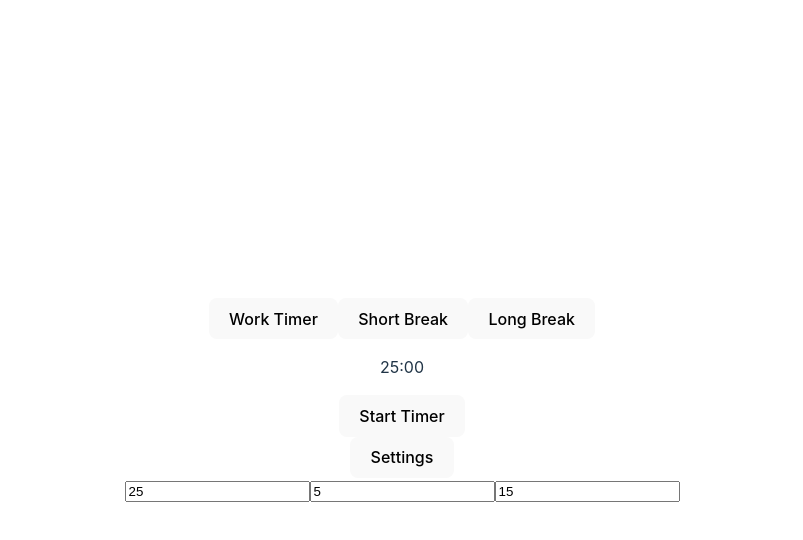
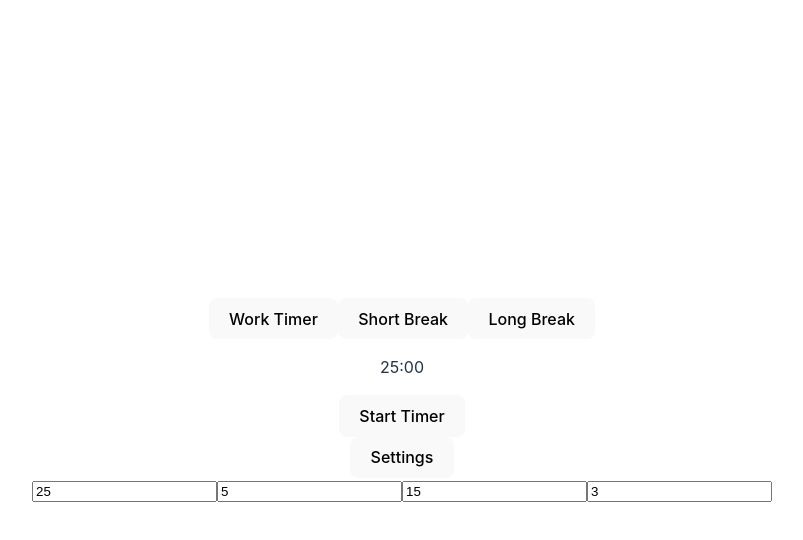
Before and after one commit to John-Ericksen/PomoTimer, a React (Vite) app: page / in a window 1280 px wide. Both pictures are taken after a click on the button "Settings". Shown: the top 540 px of the page, without its empty margins (238-1041 px from the left). Built offline with nearby package versions, Linux system fonts and the light colour scheme.

Commit message:
add in short break/long break cycles

```diff
--- a/src/components/Main.tsx
+++ b/src/components/Main.tsx
@@ -4,13 +4,13 @@ import {useState } from "react";
 
 export default function Main() {
   const [timerValues, setTimerValues] = useState([1500 * 1000, 300 * 1000, 900 * 1000]);
-
+  const [defaultworkCycles, setDefaultWorkCycles] = useState(3); //the amount of work -> short break cycles before a long break is given
 
 
   return (
     <>
-      <Timer timerValues={timerValues} setTimerValues={setTimerValues}/>
-      <Settings setTimerValues={setTimerValues} timerValues={timerValues}/>
+      <Timer timerValues={timerValues} setTimerValues={setTimerValues} defaultWorkCycles={defaultworkCycles}/>
+      <Settings setTimerValues={setTimerValues} timerValues={timerValues} defaultWorkCycles={defaultworkCycles} setDefaultWorkCycles={setDefaultWorkCycles}/>
     </>
   );
 }
--- a/src/components/Settings.tsx
+++ b/src/components/Settings.tsx
@@ -22,6 +22,7 @@ export default function Settings(props: any) {
     var workMinutesInput: HTMLInputElement;
     var shortBreakMinutesInput: HTMLInputElement;
     var longBreakMinutesInput: HTMLInputElement;
+    var workCycles: HTMLInputElement;
 
     if (document.getElementById("work-minutes-input") as HTMLInputElement) {
       workMinutesInput = document.getElementById(
@@ -47,6 +48,13 @@ export default function Settings(props: any) {
       ) as HTMLInputElement;
       setLongBreakMinutes(longBreakMinutesInput.value);
     }
+
+    if (document.getElementById("break-count-input") as HTMLInputElement) {
+      workCycles = document.getElementById(
+        "break-count-input"
+      ) as HTMLInputElement;
+      props.setDefaultWorkCycles(workCycles.value);
+    }
   };
 
   useEffect(() => {
@@ -65,20 +73,29 @@ export default function Settings(props: any) {
       </button>
       {showForm && (
         <form action="">
-          <input type="number"
+          <input
+            type="number"
             onChange={updateTimerValues}
             value={workMinutes}
             id="work-minutes-input"
           ></input>
-          <input type="number"
+          <input
+            type="number"
             onChange={updateTimerValues}
             value={shortBreakMinutes}
             id="short-break-minutes-input"
           ></input>
-          <input type="number"
+          <input
+            type="number"
             onChange={updateTimerValues}
             value={longBreakMinutes}
             id="long-break-minutes-input"
+          ></input>
+          <input
+            type="number"
+            onChange={updateTimerValues}
+            value={props.defaultWorkCycles}
+            id="break-count-input"
           ></input>
         </form>
       )}
--- a/src/components/Timer.tsx
+++ b/src/components/Timer.tsx
@@ -1,8 +1,7 @@
-import React, { useEffect } from "react";
+import { useEffect } from "react";
 import { useState } from "react";
-import Settings from "./Settings";
 
-const INTERVAL_IN_MILISECONDS = 1;
+const INTERVAL_IN_MILISECONDS = 100;
 
 export default function Timer(props: any) {
   const [currentMode, setCurrentMode] = useState("work");
@@ -11,6 +10,11 @@ export default function Timer(props: any) {
     props.timerValues[1],
     props.timerValues[2],
   ];
+
+  const [cyclesCount, setCyclesCount] = useState(props.defaultWorkCycles);
+  useEffect(()=>{
+    setCyclesCount(props.defaultWorkCycles);
+  }, [props.defaultWorkCycles]);
 
   const [time, setTime] = useState(timerValues[0]);
   const [referenceTime, setReferenceTime] = useState(Date.now());
@@ -137,7 +141,14 @@ export default function Timer(props: any) {
       if (time <= 500) {
         switch (currentMode) {
           case "work":
-            setCurrentMode("short-break");
+            if (cyclesCount > 0) {
+              setCyclesCount((prevCyclesCount: any) => prevCyclesCount - 1);
+              setCurrentMode("short-break");
+            }
+            else {
+              setCurrentMode("long-break");
+              setCyclesCount(props.defaultWorkCycles);
+            }
             toggleIsCountingDown();
             break;
           case "short-break":
```
